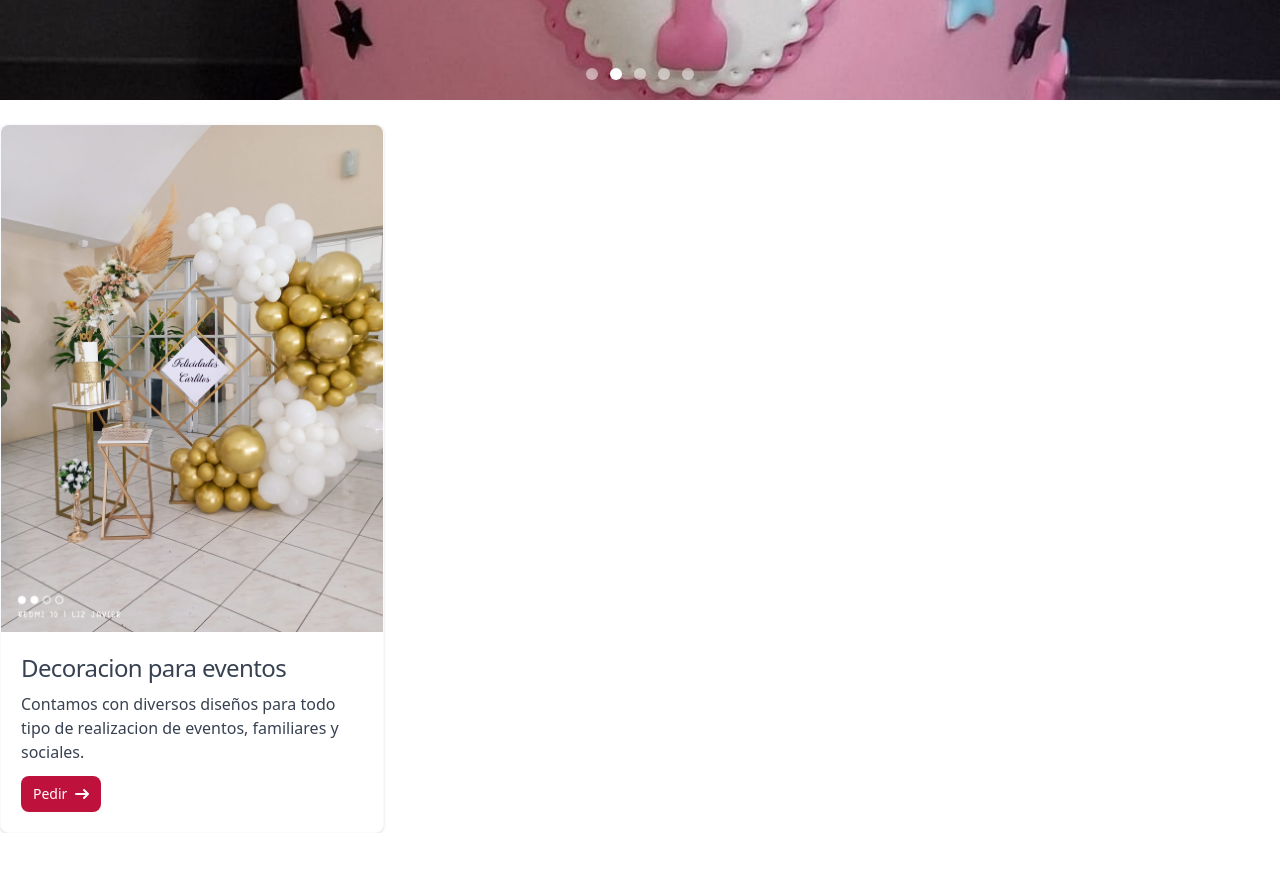
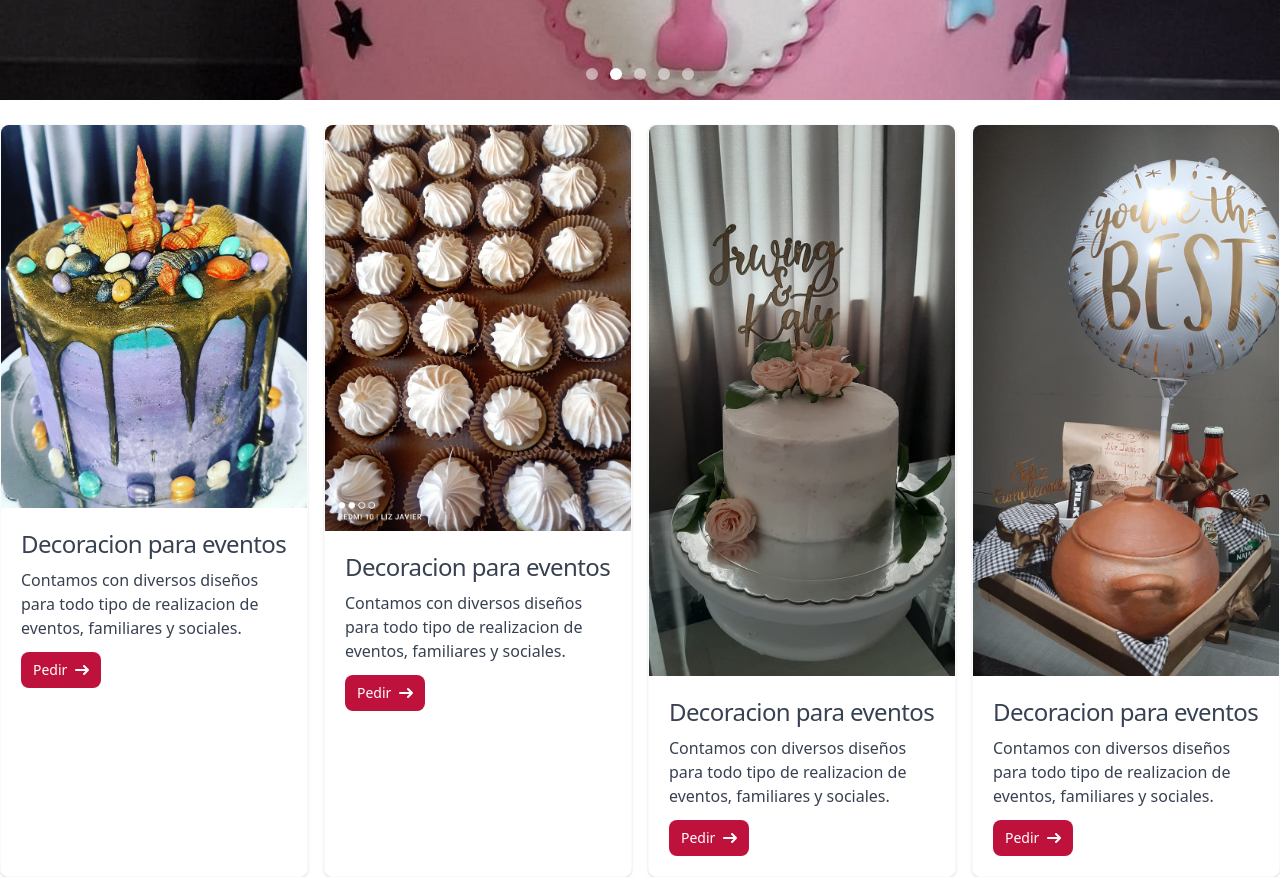
Before and after one commit to irh1n0c/bylizjavier, a plain HTML site: page index.html in a window 1280 px wide. Shown: the part 680-1557 px from the top of the page. Before the commit the page ends 1513 px from the top, so only its background shows below. Drawn offline with nearby package versions, Linux system fonts and the light colour scheme.

Commit message:
udpate10

```diff
--- a/index.html
+++ b/index.html
@@ -125,9 +125,14 @@
 </div>
 
 <br>
+
+<div class="overflow-x-auto">
+  <div class="grid grid-cols-2 sm:grid-cols-2 md:grid-cols-4 gap-4">
+
+    <!-- Primer elemento -->
     <div class="max-w-sm bg-amber-100 sm:bg-white border border-gray-50 rounded-lg shadow dark:bg-amber-100 dark:border-gray-50">
       <a href="#">
-      <img class="rounded-t-lg" src="img/entremts/3.jpg" alt="" />
+        <img class="rounded-t-lg" src="img/entremts/even1.jpg" alt="" />
       </a>
       <div class="p-5">
         <a href="#">
@@ -143,6 +148,65 @@
       </div>
     </div>
 
+    <!-- Segundo elemento -->
+    <div class="max-w-sm bg-amber-100 sm:bg-white border border-gray-50 rounded-lg shadow dark:bg-amber-100 dark:border-gray-50">
+      <a href="#">
+        <img class="rounded-t-lg" src="img/entremts/even2.jpg" alt="" />
+      </a>
+      <div class="p-5">
+        <a href="#">
+          <h5 class="mb-2 text-2xl tracking-tight text-gray-700 dark:text-gray">Decoracion para eventos</h5>
+        </a>
+        <p class="mb-3 font-normal text-gray-700 dark:text-gray-700">Contamos con diversos diseños para todo tipo de realizacion de eventos, familiares y sociales.</p>
+        <a href="#" class="inline-flex items-center px-3 py-2 text-sm font-medium text-center text-white bg-rose-700 rounded-lg hover:bg-rose-800 focus:ring-4 focus:outline-none focus:ring-blue-300 dark:bg-rose-300 dark:hover:bg-rose-700 dark:focus:ring-blue-800">
+          Pedir
+          <svg class="rtl:rotate-180 w-3.5 h-3.5 ms-2" aria-hidden="true" xmlns="http://www.w3.org/2000/svg" fill="none" viewBox="0 0 14 10">
+            <path stroke="currentColor" stroke-linecap="round" stroke-linejoin="round" stroke-width="2" d="M1 5h12m0 0L9 1m4 4L9 9"/>
+          </svg>
+        </a>
+      </div>
+    </div>
+
+    <!-- Tercer elemento -->
+    <div class="max-w-sm bg-amber-100 sm:bg-white border border-gray-50 rounded-lg shadow dark:bg-amber-100 dark:border-gray-50">
+      <a href="#">
+        <img class="rounded-t-lg" src="img/entremts/even3.jpg" alt="" />
+      </a>
+      <div class="p-5">
+        <a href="#">
+          <h5 class="mb-2 text-2xl tracking-tight text-gray-700 dark:text-gray">Decoracion para eventos</h5>
+        </a>
+        <p class="mb-3 font-normal text-gray-700 dark:text-gray-700">Contamos con diversos diseños para todo tipo de realizacion de eventos, familiares y sociales.</p>
+        <a href="#" class="inline-flex items-center px-3 py-2 text-sm font-medium text-center text-white bg-rose-700 rounded-lg hover:bg-rose-800 focus:ring-4 focus:outline-none focus:ring-blue-300 dark:bg-rose-300 dark:hover:bg-rose-700 dark:focus:ring-blue-800">
+          Pedir
+          <svg class="rtl:rotate-180 w-3.5 h-3.5 ms-2" aria-hidden="true" xmlns="http://www.w3.org/2000/svg" fill="none" viewBox="0 0 14 10">
+            <path stroke="currentColor" stroke-linecap="round" stroke-linejoin="round" stroke-width="2" d="M1 5h12m0 0L9 1m4 4L9 9"/>
+          </svg>
+        </a>
+      </div>
+    </div>
+
+    <!-- Cuarto elemento -->
+    <div class="max-w-sm bg-amber-100 sm:bg-white border border-gray-50 rounded-lg shadow dark:bg-amber-100 dark:border-gray-50">
+      <a href="#">
+        <img class="rounded-t-lg" src="img/entremts/even4.jpg" alt="" />
+      </a>
+      <div class="p-5">
+        <a href="#">
+          <h5 class="mb-2 text-2xl tracking-tight text-gray-700 dark:text-gray">Decoracion para eventos</h5>
+        </a>
+        <p class="mb-3 font-normal text-gray-700 dark:text-gray-700">Contamos con diversos diseños para todo tipo de realizacion de eventos, familiares y sociales.</p>
+        <a href="#" class="inline-flex items-center px-3 py-2 text-sm font-medium text-center text-white bg-rose-700 rounded-lg hover:bg-rose-800 focus:ring-4 focus:outline-none focus:ring-blue-300 dark:bg-rose-300 dark:hover:bg-rose-700 dark:focus:ring-blue-800">
+          Pedir
+          <svg class="rtl:rotate-180 w-3.5 h-3.5 ms-2" aria-hidden="true" xmlns="http://www.w3.org/2000/svg" fill="none" viewBox="0 0 14 10">
+            <path stroke="currentColor" stroke-linecap="round" stroke-linejoin="round" stroke-width="2" d="M1 5h12m0 0L9 1m4 4L9 9"/>
+          </svg>
+        </a>
+      </div>
+    </div>
+
+  </div>
+</div>
 
 
 </body>
```
Also changed, not shown: img/entremts/even1.jpg (added), img/entremts/even2.jpg (added), img/entremts/even3.jpg (added), img/entremts/even4.jpg (added). Lines whose indentation alone changed are shown as unchanged.
